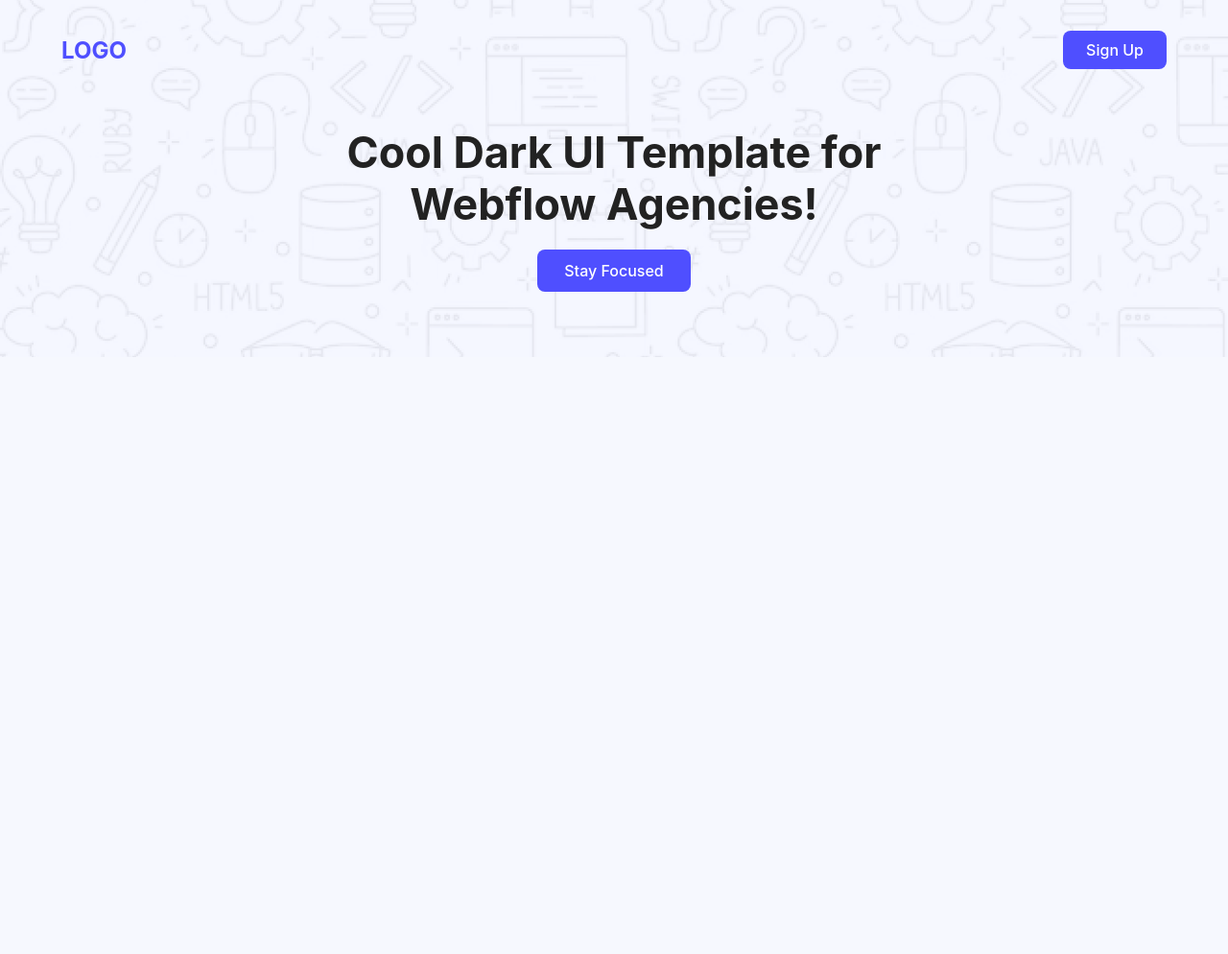
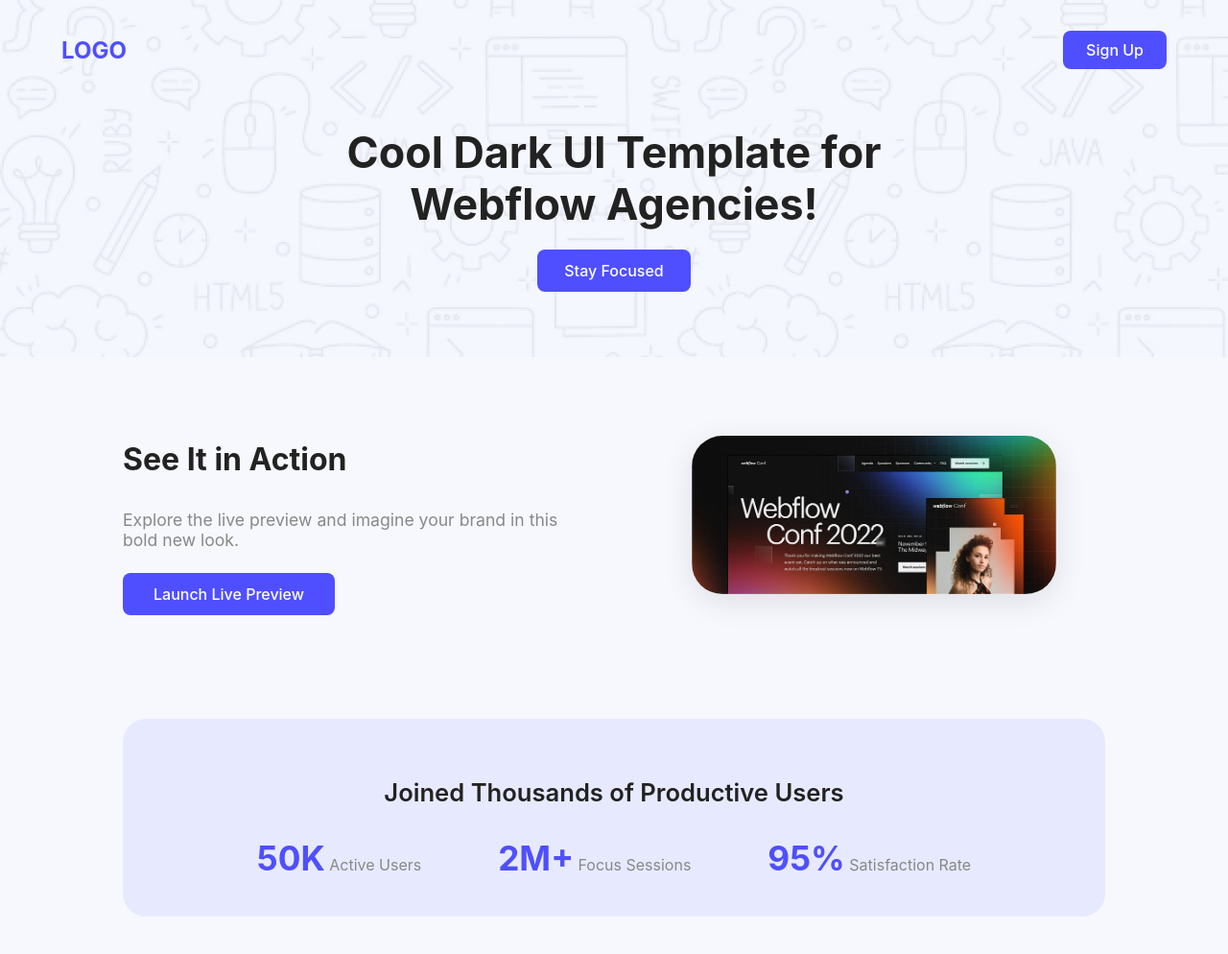
Before and after one commit to arafatbd92/web-flow-agency, a plain HTML site: page index.html in a window 1280 px wide. Shown: the whole page at 96% size. Before the commit the page ends 800 px from the top, so only its background shows below. Drawn offline with Linux system fonts and the light colour scheme.

Commit message:
action & stats section add

```diff
--- a/css/styles.css
+++ b/css/styles.css
@@ -50,3 +50,72 @@ body {
   font-weight: 700;
   margin-bottom: 32px;
 }
+.action {
+  display: flex;
+  justify-content: space-between;
+  align-items: center;
+  background: #f6f8fe;
+  padding: 60px 10vw;
+  gap: 60px;
+}
+.action-text {
+  flex: 1;
+  display: flex;
+  flex-direction: column;
+  justify-content: center;
+}
+.action-text h2 {
+  font-size: 2rem;
+  font-weight: 700;
+  margin-bottom: 16px;
+  color: #222;
+}
+.action-text p {
+  color: #888;
+  font-size: 1.1rem;
+  margin-bottom: 24px;
+}
+.action .btn-primary {
+  width: fit-content;
+  padding: 12px 32px;
+  font-size: 1rem;
+}
+.action-image {
+  flex: 1;
+  display: flex;
+  justify-content: center;
+  align-items: center;
+}
+.action-image img {
+  width: 100%;
+  max-width: 380px;
+  border-radius: 32px;
+  box-shadow: 0 8px 32px rgba(0,0,0,0.10);
+  background: #fff;
+}
+.stats {
+  background: #e7eaff;
+  border-radius: 24px;
+  margin: 48px 10vw;
+  padding: 40px 0;
+  text-align: center;
+}
+.stats h2 {
+  font-size: 1.6rem;
+  font-weight: 600;
+  margin-bottom: 32px;
+}
+.stats-numbers {
+  display: flex;
+  justify-content: center;
+  gap: 80px;
+}
+.stat-number {
+  color: #4f4fff;
+  font-size: 2.2rem;
+  font-weight: 700;
+}
+.stat-label {
+  color: #888;
+  font-size: 1rem;
+}
--- a/index.html
+++ b/index.html
@@ -19,5 +19,36 @@
     </section>
   </div>
 
+  <!-- Action Section -->
+  <section class="action">
+    <div class="action-text">
+      <h2>See It in Action</h2>
+      <p>Explore the live preview and imagine your brand in this bold new look.</p>
+      <a href="#" class="btn btn-primary">Launch Live Preview</a>
+    </div>
+    <div class="action-image">
+      <img src="images/wc-big.png" alt="Webflow Conf Preview">
+    </div>
+  </section>
+
+  <!-- Stats Section -->
+  <section class="stats">
+    <h2>Joined Thousands of Productive Users</h2>
+    <div class="stats-numbers">
+      <div class="stat">
+        <span class="stat-number">50K</span>
+        <span class="stat-label">Active Users</span>
+      </div>
+      <div class="stat">
+        <span class="stat-number">2M+</span>
+        <span class="stat-label">Focus Sessions</span>
+      </div>
+      <div class="stat">
+        <span class="stat-number">95%</span>
+        <span class="stat-label">Satisfaction Rate</span>
+      </div>
+    </div>
+  </section>
+
 </body>
 </html>
```
